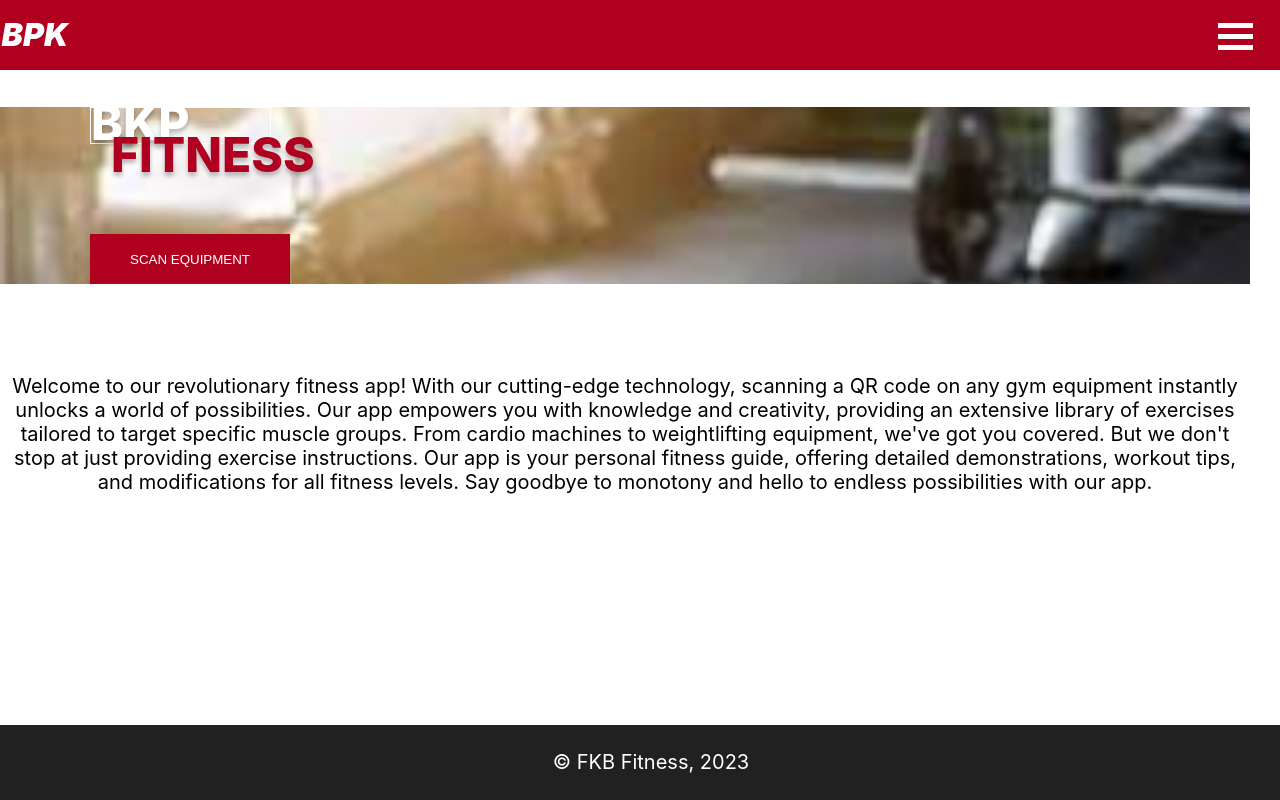
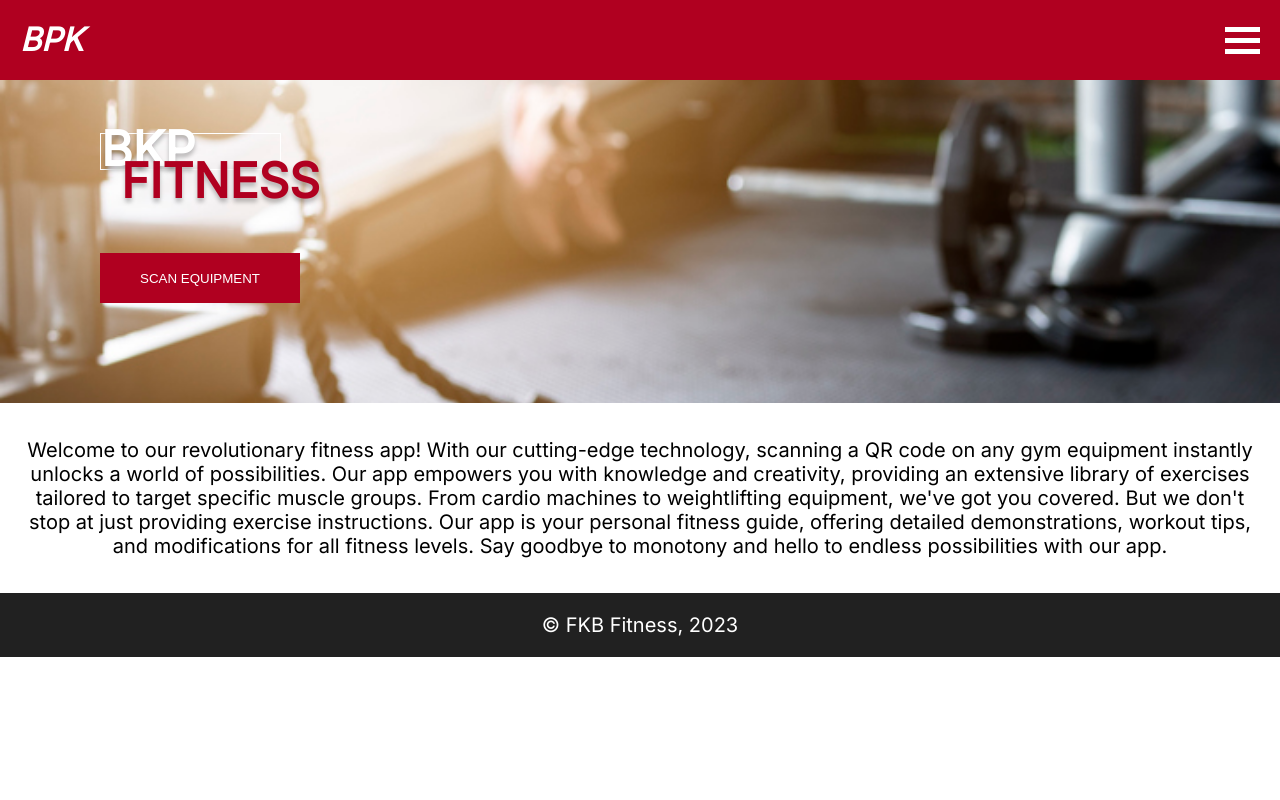
Before and after one commit to lelly-99/code-warrior-gym-app, a plain HTML site: page index.html in a window 1280 px wide. Drawn offline with Linux system fonts and the light colour scheme.

Commit message:
css fixes and main image fix

```diff
--- a/gymApps.css
+++ b/gymApps.css
@@ -1,26 +1,63 @@
+body{
+    padding: 0;
+    margin: 0;
+    box-sizing: border-box;
+}
+
+.page-container{
+    padding: 0;
+    margin: 0;
+}
+
+.header a{
+    text-decoration: none;
+    color: white;
+    margin-left: 20px;
+}
+
 .header {
-    padding: 0.1em;
     background: #B00020;
+    height: 80px;
     position: fixed;
     top: 0;
-    left: 0;
+    right: 0;
     width: 100%;
+    display: flex;
+    justify-content: space-between;
+    align-items: center;
+    position: absolute;
+    bottom: 0;
+}
+
+.container{
+    margin-right: 20px;
+    cursor: pointer;
+}
+
+.main{
+    width: 100%;
+}
+
+.sub-main{
+    background-image: url(./images/gym-background.jpg);
+    background-size: cover;
+    display: flex;
+    flex-direction: column;
+    gap: 50px;
+    padding: 100px;
+}
+
+.content{
+    padding: 15px;
 }
 
 .footer {
     background-color: #212121;
-    padding: 1em;
-    text-align: center;
-    font-family: 'Inter';
-    font-style: normal;
-    font-weight: 600;
-    font-size: 11px;
-    line-height: 13px;
+    display: grid;
+    place-items: center;
     color: #FFFFFF;
-    position: fixed;
-    bottom : 0;
-    left: 0;
     width: 100%;
+    height: fit-content;
 }
 
 h4,
@@ -34,14 +71,6 @@ h1 {
     font-style: italic;
     font-weight: 1000;
     line-height: 24px;
-}
-
-.container {
-    display: inline-block;
-    cursor: pointer;
-    position: absolute;
-    right: 30px;
-    top: 17px;
 }
 
 .bar1,
@@ -98,10 +127,6 @@ button {
     border: none;
 }
 
-.space {
-    margin: 90px;
-}
-
 .fit {
     color: #B00020;
     font-size: larger;
@@ -112,9 +137,3 @@ button {
     font-size: larger;
     padding-top: 10px;
 }
-
-.sub-main {
-    background-image: url("./images/download\ 1.png");
-    background-size: cover;
-    background-repeat: no-repeat;
-}
--- a/index.html
+++ b/index.html
@@ -4,18 +4,19 @@
     <meta charset="UTF-8">
     <meta http-equiv="X-UA-Compatible" content="IE=edge">
     <meta name="viewport" content="width=device-width, initial-scale=1.0">
+    <link href='https://fonts.googleapis.com/css?family=Inter' rel='stylesheet'>
     <link rel="stylesheet" href="gymApps.css">
     <title>BKP GYM APP</title>
 </head>
 <body>
-    <div class="container" >
+    <div class="page-container" >
         <div class="header" >
-            <h1>BPK</h1>
+            <a href=""><h1>BPK</h1></a>
             <div class="container" onclick="myFunction(this)">
                 <div class="bar1"></div>
                 <div class="bar2"></div>
                 <div class="bar3"></div>
-              </div>
+            </div>
         </div>
         <div class="main" >
             <div class="sub-main">
```
Also changed, not shown: images/download 1.png (deleted), images/gym-background.jpg (added).
